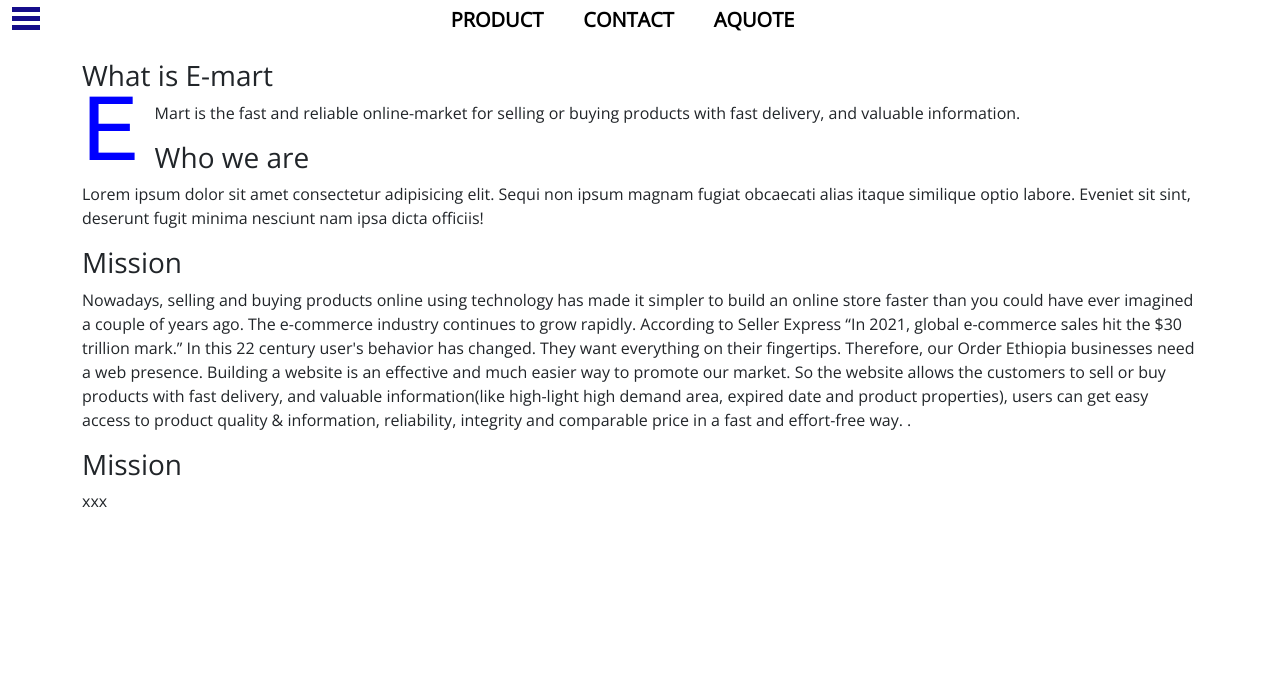
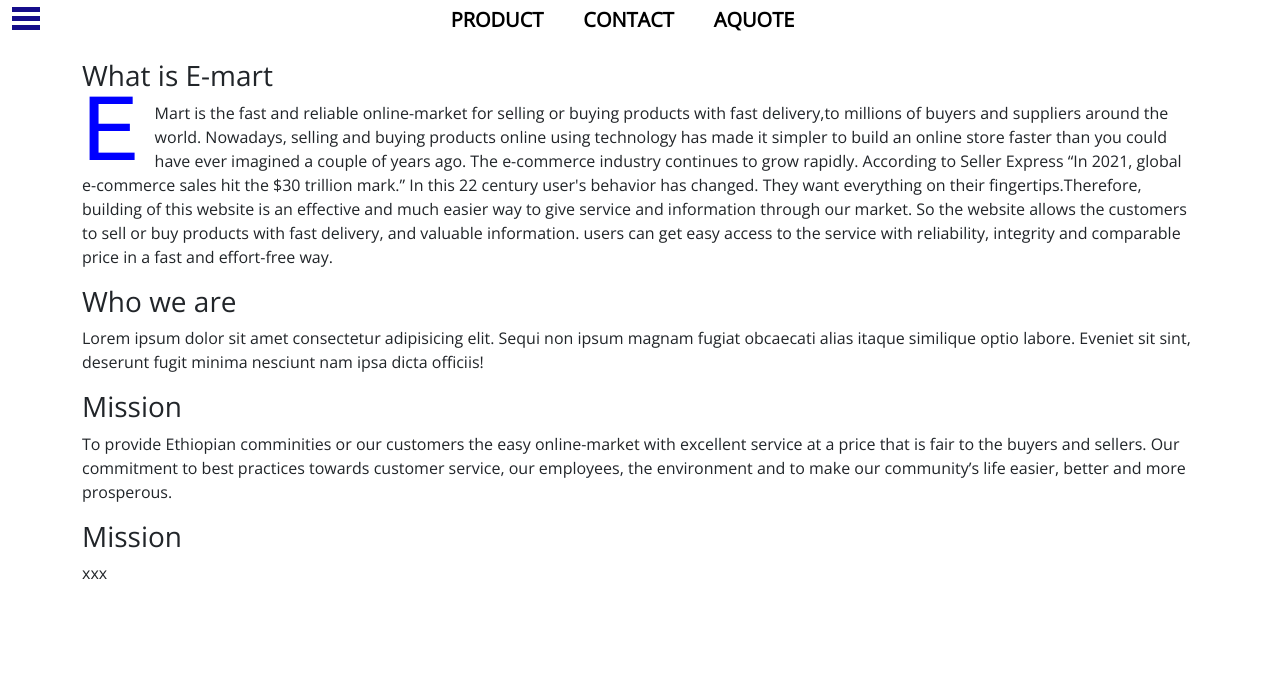
Before and after one commit to ttewabe/ST-Mart, a website: page about.html in a window 1280 px wide. Shown: the part 63-752 px from the top of the page. Drawn offline with nearby package versions, Linux system fonts and the light colour scheme.

Commit message:
modified aboutus

```diff
--- a/about.html
+++ b/about.html
@@ -177,16 +177,14 @@
 
 
     <h3>What is E-mart</h3>
-    <p class="st-text"> EMart is the fast and reliable online-market for  selling or buying products with fast delivery, and valuable information.</p>
+    <p class="st-text"> EMart is the fast and reliable online-market for  selling or buying products with fast delivery,to millions of buyers and suppliers around the world. Nowadays, selling and buying products online using technology has made it simpler to build an online store faster than you could have ever imagined a couple of years ago. The e-commerce industry continues to grow rapidly. According to Seller Express “In 2021, global e-commerce sales hit the $30 trillion mark.” In this 22 century user's behavior has changed. They want everything on their fingertips.Therefore, building of this website is an effective and  much easier way to give service and information through our market. So the website allows the customers to sell or buy products with fast delivery, and valuable information. users can get easy access to the service with reliability, integrity and comparable price in a fast and effort-free way.</p>
 
     <h3>Who we are</h3>
     <p>Lorem ipsum dolor sit amet consectetur adipisicing elit. Sequi non ipsum magnam fugiat obcaecati alias itaque similique optio labore. Eveniet sit sint, deserunt fugit minima nesciunt nam ipsa dicta officiis!</p>
 
     <h3>Mission</h3>
     <p>
-        Nowadays, selling and buying products online using technology has made it simpler to build an online store faster than you could have ever imagined a couple of years ago. The e-commerce industry continues to grow rapidly. According to Seller Express “In 2021, global e-commerce sales hit the $30 trillion mark.” In this 22 century user's behavior has changed. They want everything on their fingertips.
-        Therefore, our Order Ethiopia businesses need a web presence. Building a website is an effective and  much easier way to promote our market. So the website allows the customers to sell or buy products with fast delivery, and valuable information(like high-light high demand area, expired date and product properties), users can get easy access to product quality & information, reliability, integrity and comparable price in a fast and effort-free way.
-        .</p>
+    To provide Ethiopian comminities or our customers the easy online-market with excellent service at a price that is fair to the buyers and sellers. Our commitment to best practices towards customer service, our employees, the environment and to make our community’s life easier, better and more prosperous.</p>
     <h3>Mission</h3>
     <p>xxx</p>
 
--- a/style.css
+++ b/style.css
@@ -197,7 +197,7 @@
 
 }
 .carousel-control-next-icon:after {
-  content: '>';
+  content: '<';
   font-size: 45px;
   color: blue;
   align-self: center;
@@ -205,7 +205,7 @@
 }
 
 .carousel-control-prev-icon:after {
-  content: '<';
+  content: '>';
   font-size: 45px;
   text-align: center;
   color: blue;
```
